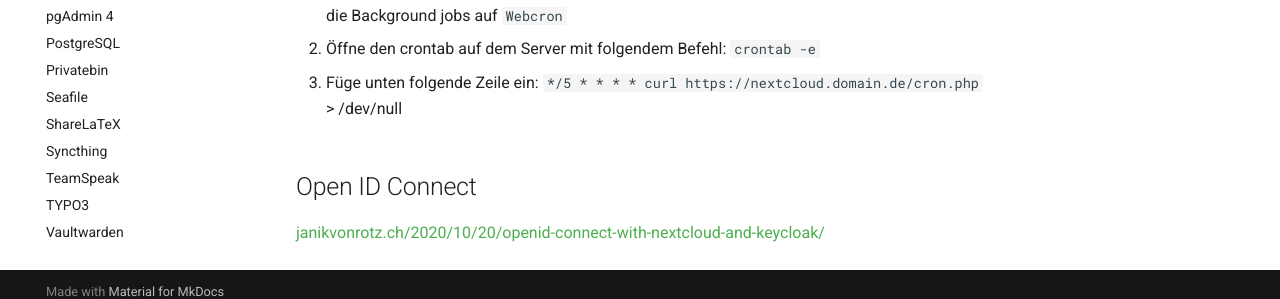
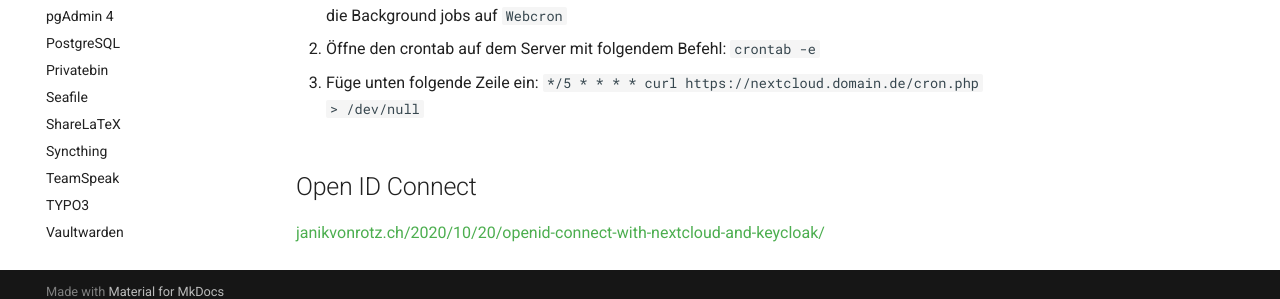
Before and after one commit to felbinger/AdminGuide, an MkDocs documentation site: the page built from docs/services/nextcloud.md, in a window 1280 px wide and 900 px high, scrolled down 1477 px. Shown: the part 586-885 px from the top of the window. Built offline with MkDocs 1.6.1 and Material for MkDocs 9.7.7, drawn with Linux system fonts in a browser that asks for light colours; comment, search, counter and statistics services are not loaded.

```diff
--- a/docs/services/nextcloud.md
+++ b/docs/services/nextcloud.md
@@ -109,7 +109,7 @@ Um Cronjobs unter Nextcloud einzurichten, empfehlen wir Folgendes:
 
 2. Öffne den crontab auf dem Server mit folgendem Befehl: `crontab -e`
 
-3. Füge unten folgende Zeile ein: ` */5  *  *  *  *  curl https://nextcloud.domain.de/cron.php` > /dev/null
+3. Füge unten folgende Zeile ein: ` */5  *  *  *  *  curl https://nextcloud.domain.de/cron.php > /dev/null`
 
 ## Open ID Connect
 [janikvonrotz.ch/2020/10/20/openid-connect-with-nextcloud-and-keycloak/](https://janikvonrotz.ch/2020/10/20/openid-connect-with-nextcloud-and-keycloak/)
```
